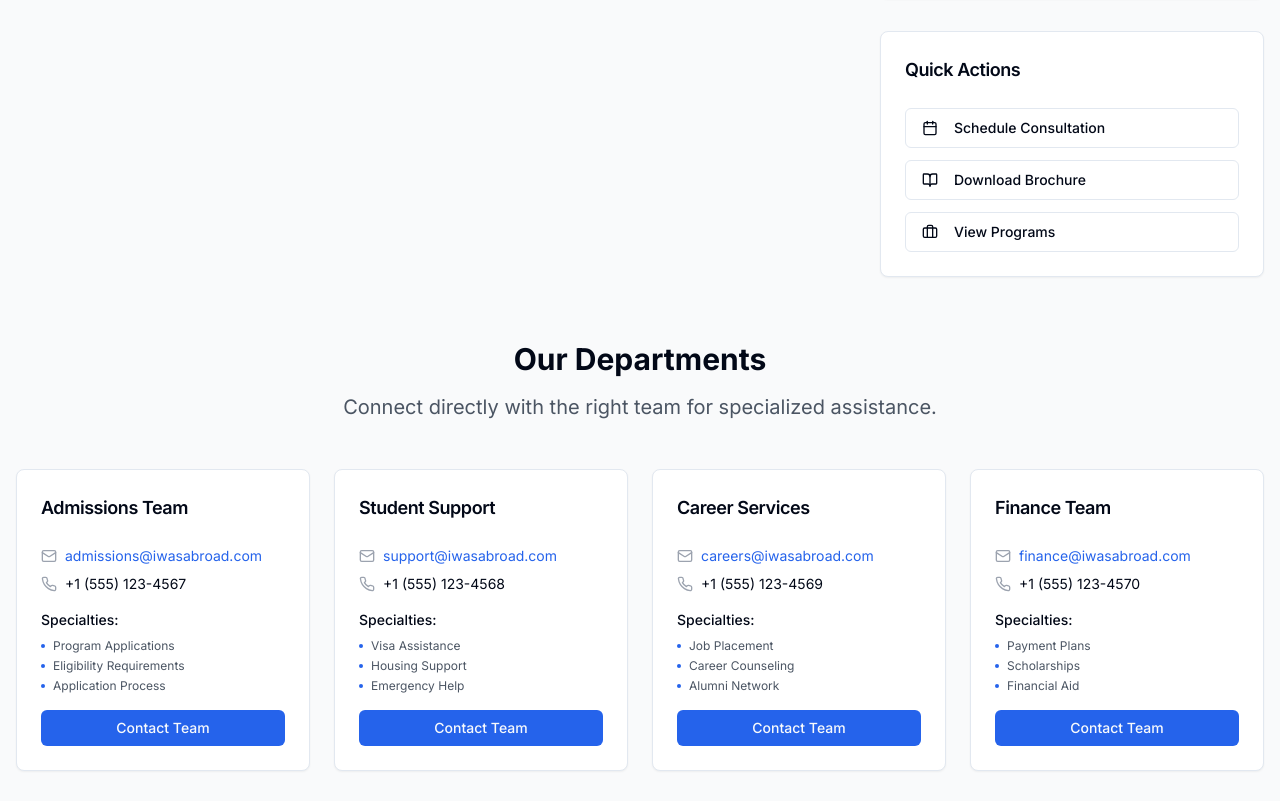
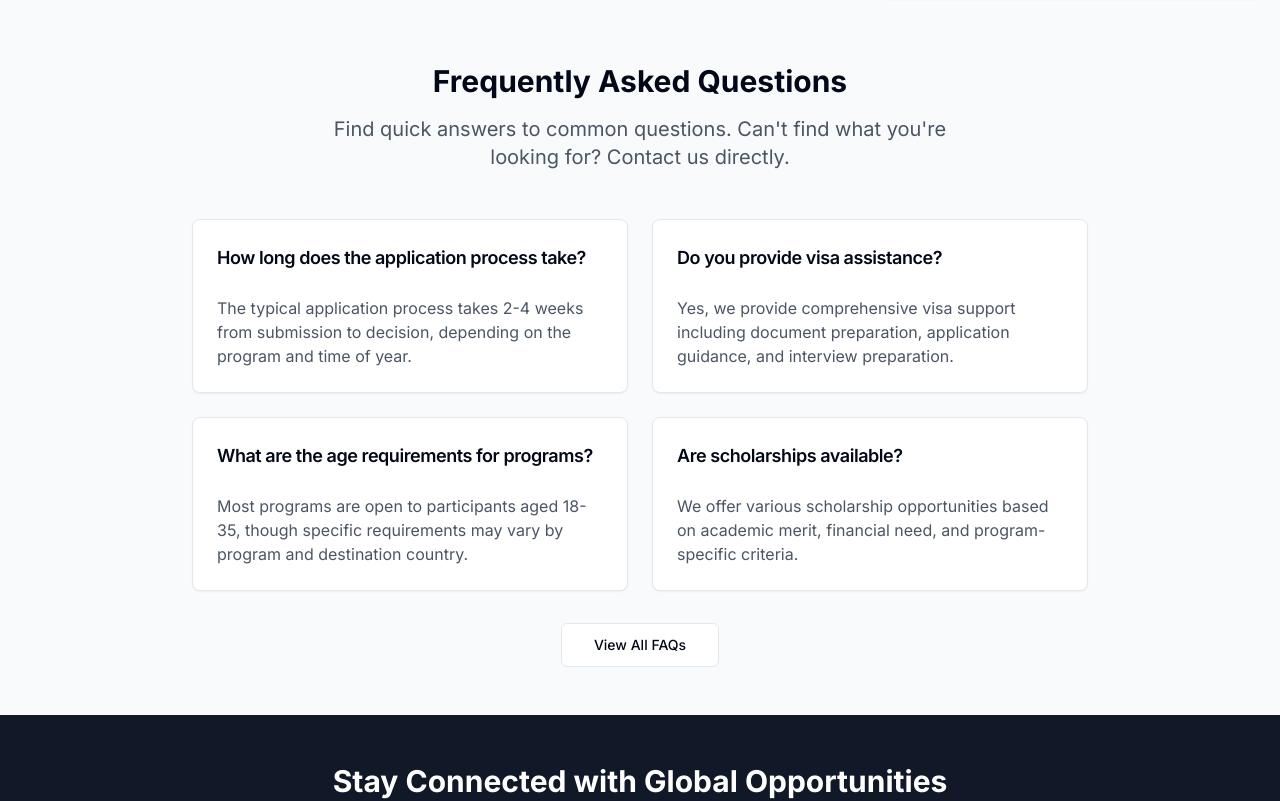
Before and after one commit to Bonvas-Tours/iwasa, a Next.js app: page /contact in a window 1280 px wide. Shown: the part 1210-2011 px from the top of the page. Built offline with nearby package versions, Linux system fonts and the light colour scheme.

Commit message:
Removed Department section from contact

```diff
--- a/app/contact/page.tsx
+++ b/app/contact/page.tsx
@@ -318,77 +318,8 @@ export default function ContactPage() {
                 </div>
               </CardContent>
             </Card>
-
-            {/* Quick Actions */}
-            <Card>
-              <CardHeader>
-                <CardTitle className="text-lg">Quick Actions</CardTitle>
-              </CardHeader>
-              <CardContent className="space-y-3">
-                <Button className="w-full justify-start" variant="outline">
-                  <Calendar className="mr-2 h-4 w-4" />
-                  Schedule Consultation
-                </Button>
-                <Button className="w-full justify-start" variant="outline">
-                  <BookOpen className="mr-2 h-4 w-4" />
-                  Download Brochure
-                </Button>
-                <Button className="w-full justify-start" variant="outline">
-                  <Briefcase className="mr-2 h-4 w-4" />
-                  View Programs
-                </Button>
-              </CardContent>
-            </Card>
           </div>
         </div>
-
-        {/* Departments */}
-        <section className="mt-16">
-          <div className="text-center mb-12">
-            <h2 className="text-3xl font-bold mb-4">Our Departments</h2>
-            <p className="text-xl text-gray-600 max-w-2xl mx-auto">
-              Connect directly with the right team for specialized assistance.
-            </p>
-          </div>
-
-          <div className="grid md:grid-cols-2 lg:grid-cols-4 gap-6">
-            {departments.map((dept, index) => (
-              <Card key={index} className="hover:shadow-lg transition-shadow">
-                <CardHeader>
-                  <CardTitle className="text-lg">{dept.name}</CardTitle>
-                </CardHeader>
-                <CardContent className="space-y-4">
-                  <div className="space-y-2 text-sm">
-                    <div className="flex items-center gap-2">
-                      <Mail className="h-4 w-4 text-gray-400" />
-                      <span className="text-blue-600">{dept.email}</span>
-                    </div>
-                    <div className="flex items-center gap-2">
-                      <Phone className="h-4 w-4 text-gray-400" />
-                      <span>{dept.phone}</span>
-                    </div>
-                  </div>
-
-                  <div>
-                    <h4 className="font-medium text-sm mb-2">Specialties:</h4>
-                    <div className="space-y-1">
-                      {dept.specialties.map((specialty, idx) => (
-                        <div key={idx} className="text-xs text-gray-600 flex items-center gap-2">
-                          <div className="w-1 h-1 bg-blue-600 rounded-full" />
-                          {specialty}
-                        </div>
-                      ))}
-                    </div>
-                  </div>
-
-                  <Button size="sm" className="w-full">
-                    Contact Team
-                  </Button>
-                </CardContent>
-              </Card>
-            ))}
-          </div>
-        </section>
 
         {/* FAQ Section */}
         <section className="mt-16">
--- a/app/page.tsx
+++ b/app/page.tsx
@@ -2,8 +2,7 @@ import { Button } from "@/components/ui/button"
 import { Card, CardContent, CardDescription, CardHeader, CardTitle } from "@/components/ui/card"
 import { Badge } from "@/components/ui/badge"
 import { ArrowRight, Globe, Users, Award, MapPin, Clock, Star } from "lucide-react"
-import Link from "next/link"
-import Image from "next/image"
+
 import HeroSwiper from "@/components/hero-swiper"
 import AnimatedCounter from "@/components/animation-counter"
 import ServicesSection from "@/components/services"
```
